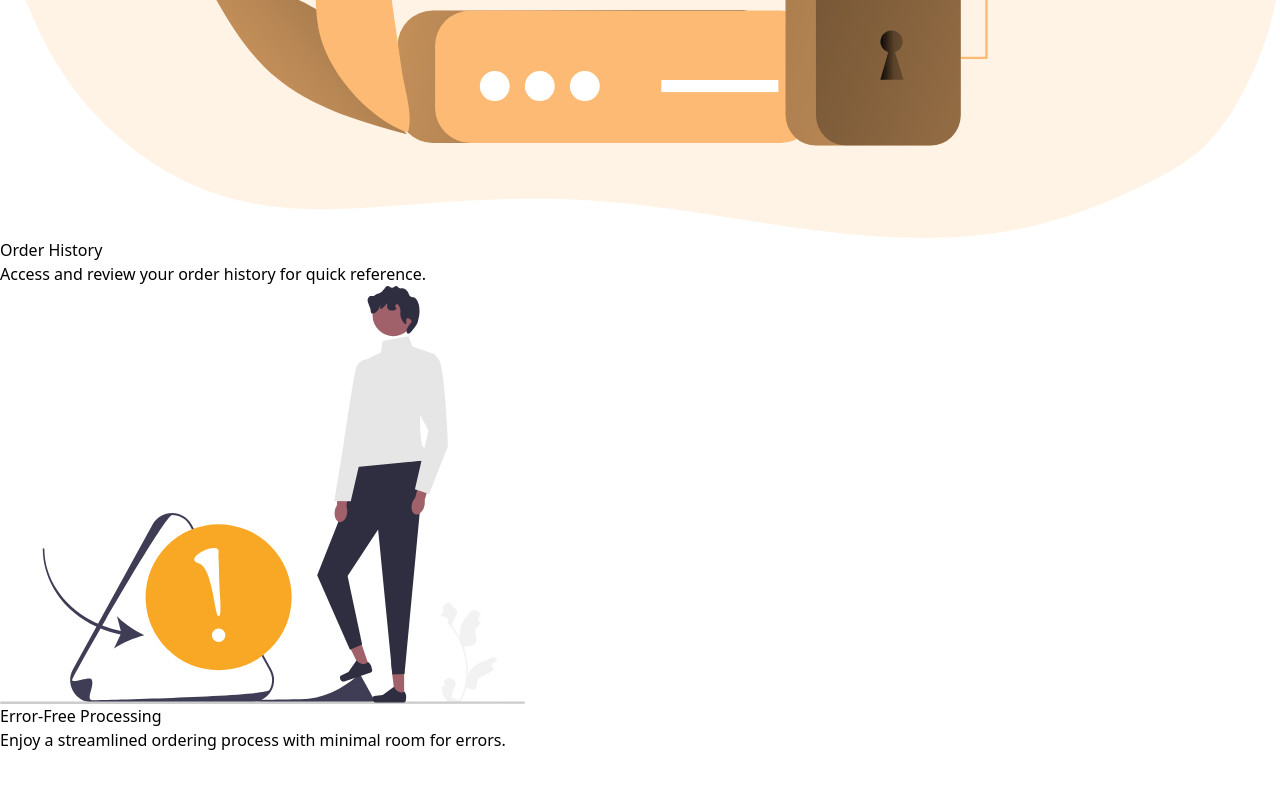
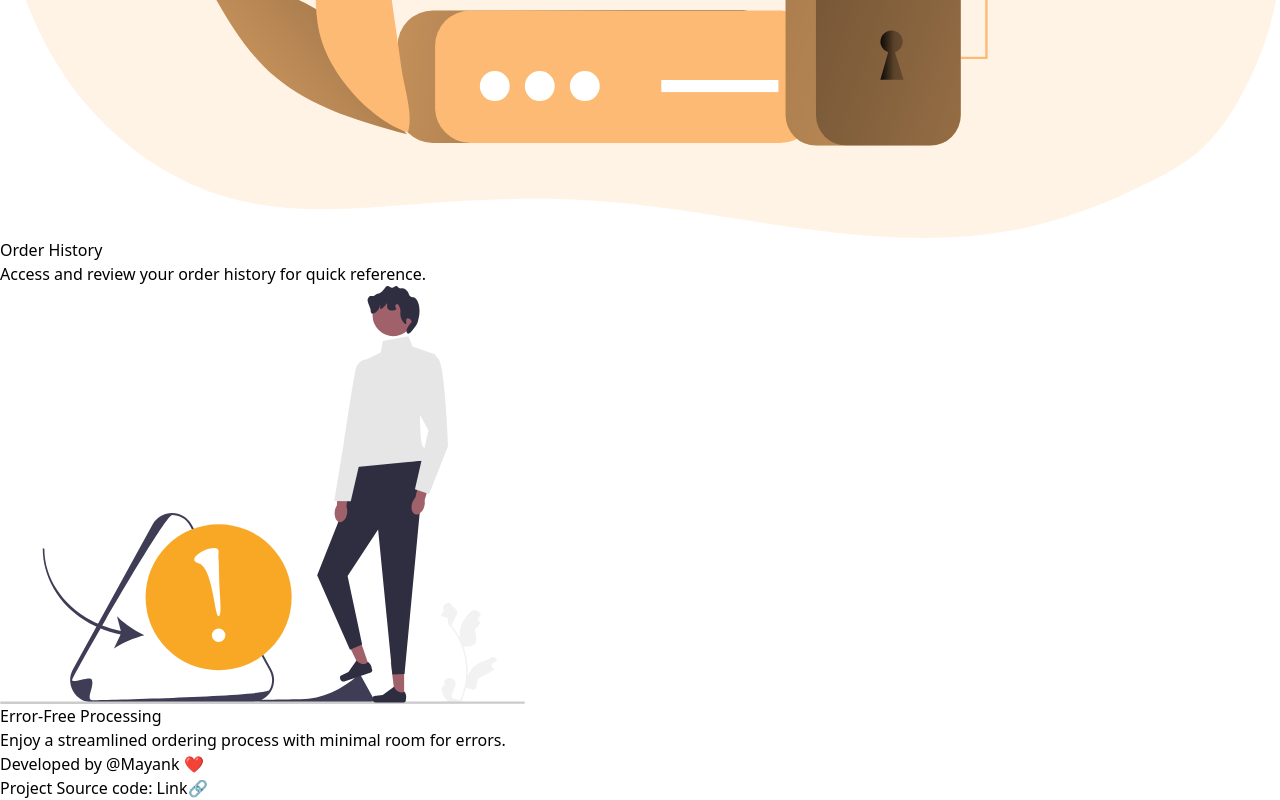
Before and after one commit to mank-423/orderLLM, a React (Vite) app in the folder frontend/: page / in a window 1280 px wide. Shown: the part 8272-9072 px from the top of the page. Before the commit the page ends 9024 px from the top, so only its background shows below. Built offline with nearby package versions, Linux system fonts and the light colour scheme.

Commit message:
Added footer to landing page

```diff
--- a/frontend/src/Pages/Landing.tsx
+++ b/frontend/src/Pages/Landing.tsx
@@ -157,6 +157,15 @@ const Landing = () => {
           </li>
         </ul>
       </section>
+
+      <section className="bg-orange-100">
+        <div className="flex justify-center items-center">
+          <h1 className="text-lg font-bold my-2">Developed by <a href="https://github.com/mank-423" className="text-blue-500">@Mayank</a> ❤️</h1>
+        </div>
+        <div className="flex justify-center items-center">
+          <h1 className="text-lg font-bold my-2">Project Source code: <a href="https://github.com/mank-423/orderLLM" className="text-blue-400">Link🔗</a></h1>
+        </div>
+      </section>
     </div>
   )
 }
```
